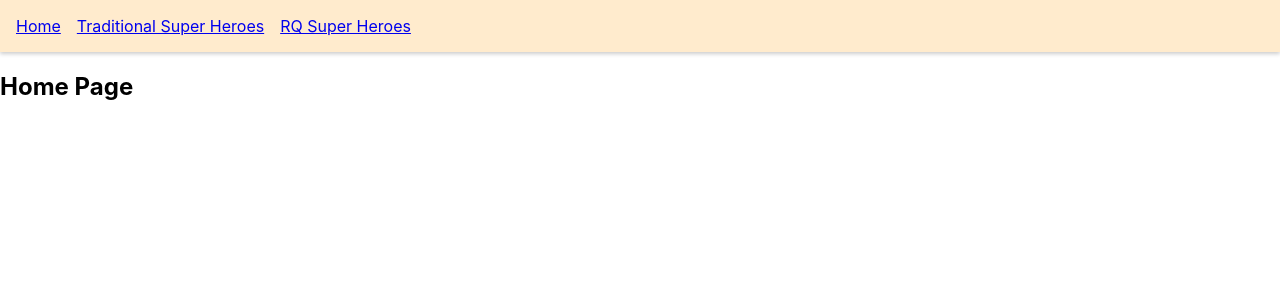
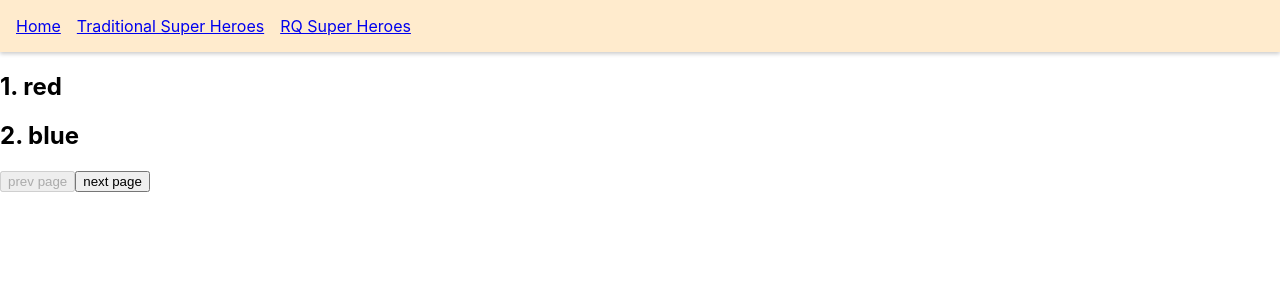
Before and after one commit to StephensGit/React-Query, a React (Create React App) app in the folder codevolution/react-query-starter/: page /rq-paginated in a window 1280 px wide. Shown: the top 300 px of the page. Built offline with nearby package versions, Linux system fonts and the light colour scheme; data requests are answered from the project's data file.

Commit message:
React Query Tutorial - 19 - Paginated Queries

```diff
--- a/codevolution/react-query-starter/src/App.js
+++ b/codevolution/react-query-starter/src/App.js
@@ -10,6 +10,7 @@
 import { ParrallelQueriesPage } from './components/ParrallelQueriesPage'
 import { DynamicParrallelPage } from './components/DynamicParrallelPage'
 import { DependentQueries } from './components/DependentQueries'
+import { PaginatedQueries } from './components/PaginatedQueries'
 
 const queryClient = new QueryClient();
 
@@ -32,6 +33,9 @@
             </ul>
           </nav>
           <Switch>
+            <Route path='/rq-paginated'>
+              <PaginatedQueries />
+            </Route>
             <Route path='/rq-dependent'>
               <DependentQueries email='vishwas@example.com' />
             </Route>
--- /dev/null
+++ b/codevolution/react-query-starter/src/components/PaginatedQueries.js
@@ -0,0 +1,45 @@
+import { useState } from 'react'
+import { useQuery } from "react-query"
+import axios from 'axios'
+
+const fetchColors = (pageNumber) => {
+    return axios.get(`http://localhost:3000/colors?_limit=2&_page=${pageNumber}`)
+}
+
+export const PaginatedQueries = () => {
+    const [pageNumber, setPageNumber] = useState(1)
+    const { isLoading, isFetching, isError, error, data } = useQuery(
+        ['colors', pageNumber],
+        () => fetchColors(pageNumber),
+        {
+            keepPreviousData: true,
+        }
+    )
+
+    if(isError) {
+        return <h2>{error.message}</h2>
+      }
+    if(isLoading) {
+    return <h2>Loading...</h2>
+    }
+
+  return (
+    <>
+     <div>
+         {data?.data.map((color) => {
+             return (
+                 <div key={color.id}>
+                     <h2>{color.id}. {color.label}</h2>
+                 </div>
+             )
+         })}
+     </div>
+
+     <div>
+         <button onClick={() => setPageNumber(page => page - 1)} disabled={pageNumber === 1}>prev page</button>
+         <button onClick={() => setPageNumber(page => page + 1)} disabled={pageNumber === 4}>next page</button>
+     </div>
+     {isFetching && 'loading'}
+    </>
+  )
+}
```
